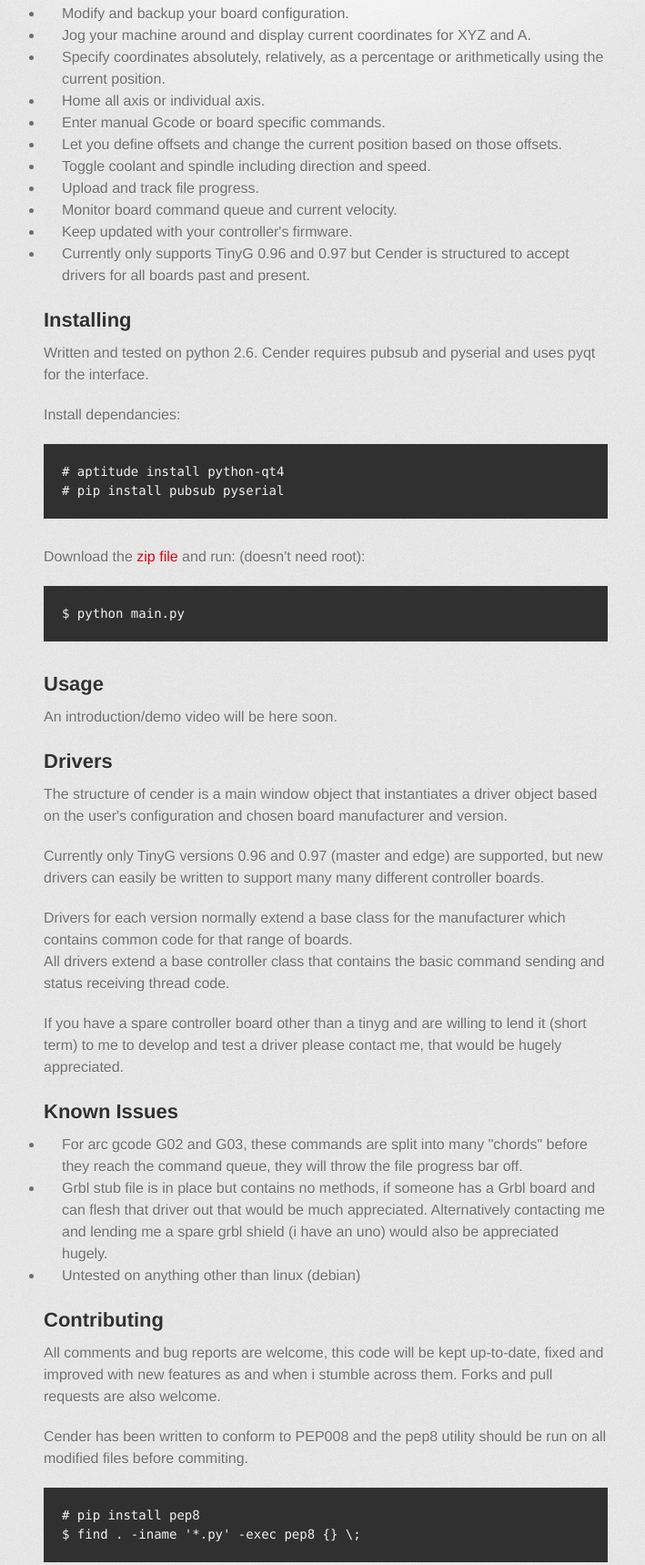
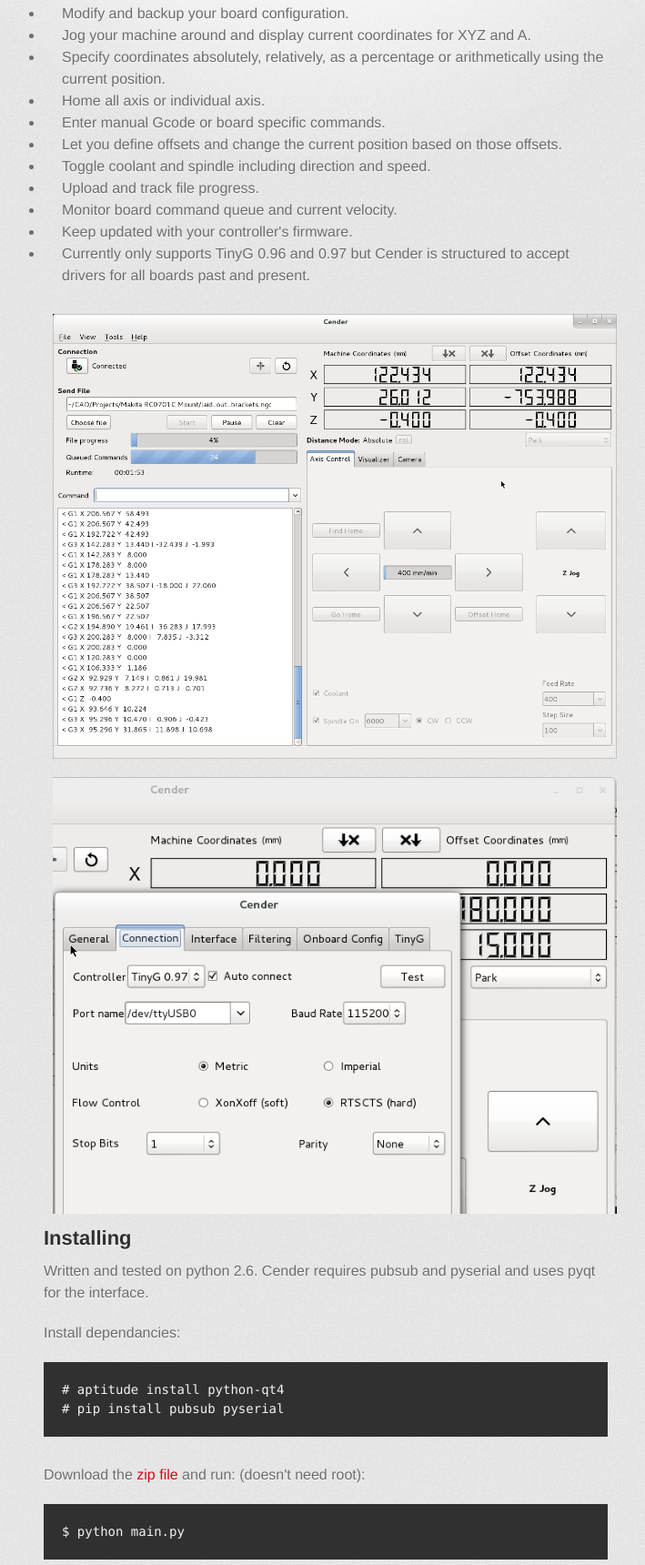
Before and after one commit to dougle/Cender, a plain HTML site: page index.html in a window 1280 px wide. Shown: the part 401-2121 px from the top of the page at 91% size, without its empty margins (282-991 px from the left). Drawn offline with Linux system fonts and the light colour scheme; a web font is replaced by a local one.

Commit message:
added screenshots

```diff
--- a/index.html
+++ b/index.html
@@ -52,6 +52,11 @@
 <li>Keep updated with your controller's firmware.</li>
 <li>Currently only supports TinyG 0.96 and 0.97 but Cender is structured to accept drivers for all boards past and present.</li>
 </ul>
+
+<div id="screenshot-wrapper">
+  <img class="screenshot" src="images/screenshots/main-window.png"/>
+  <img class="screenshot" src="images/screenshots/options-window.png"/>
+</div>
 
 <h2>
 <a id="installing" class="anchor" href="#installing" aria-hidden="true"><span class="octicon octicon-link"></span></a>Installing</h2>
--- a/stylesheets/stylesheet.css
+++ b/stylesheets/stylesheet.css
@@ -371,3 +371,6 @@
 
 /* Mobile Portrait Size to Mobile Landscape Size (devices and browsers) */
 @media only screen and (max-width: 479px) { }
+
+#screenshot-wrapper{width:100%;margin:0;}
+.screenshot{float:left;margin:10px;}
```
Also changed, not shown: images/screenshots/main-window.png (added), images/screenshots/options-window.png (added).
